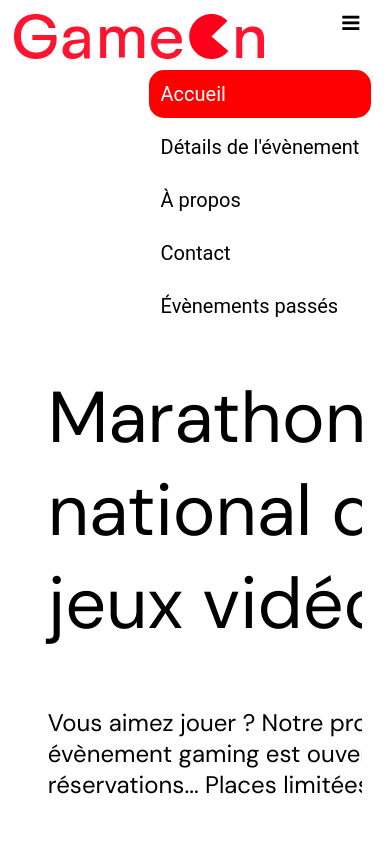
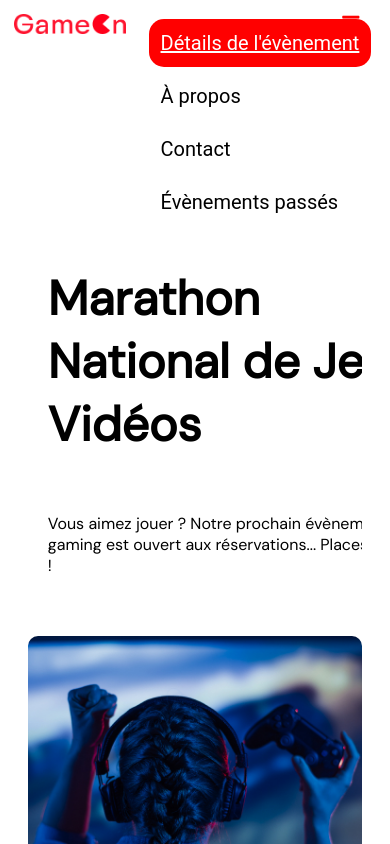
Before and after one commit to audebridault/Projet4, a website: page starterOnly/index.html in a window 390 px wide. Both pictures are taken after a click on the link 350 px from the left and 22 px from the top of the page. Shown: the top 844 px of the page. Drawn offline with Linux system fonts and the light colour scheme.

Commit message:
Modif navbar

```diff
--- a/starterOnly/index.html
+++ b/starterOnly/index.html
@@ -18,8 +18,8 @@
     </div>
     <div class="main-navbar">
 
-      <a href="#" class="active"><span>Accueil</span></a>
-      <a href="#"><span>Détails de l'évènement</span></a>
+      <!--<a href="#" class="active"><span>Accueil</span></a>-->
+      <a href="#" class="active"><span>Détails de l'évènement</span></a>
       <a href="#"><span>À propos</span></a>
       <a href="#"><span>Contact</span></a>
       <a href="#"><span>Évènements passés</span></a>
@@ -33,7 +33,7 @@
       <div class="hero-section">
         <div class="hero-content">
           <h1 class="hero-headline">
-            Marathon national de jeux vidéos
+            Marathon National de Jeux Vidéos
           </h1>
           <p class="hero-text">
             Vous aimez jouer ? Notre prochain évènement gaming est ouvert
--- a/starterOnly/modal.css
+++ b/starterOnly/modal.css
@@ -28,6 +28,7 @@ p {
 
 img {
   padding-right: 1rem;
+  width: 8rem;
 }
 
 .topnav {
@@ -62,10 +63,12 @@ img {
   background-color: #ff0000;
   color: #ffffff;
   border-radius: 15px;
+  text-decoration: underline;
 }
 
 .topnav .icon {
   display: none;
+  color: red;
 }
 
 @media screen and (max-width: 768px) {
@@ -435,9 +438,7 @@ input[data-error]::after {
   position: relative;
   z-index: 1;
 }
-.hero-headline {
-  font-weight: normal;
-}
+
 .hero-text {
   width: 146%;
   font-weight: normal;
@@ -493,12 +494,12 @@ footer {
     display: none;
   }
   .hero-headline {
-    font-size: 4.5rem;
+    font-size: 3rem;
     white-space: normal;
   }
   .hero-text {
     width: unset;
-    font-size: 1.5rem;
+    font-size: 1rem;
   }
   .hero-img img {
     border-radius: 10px;
```
